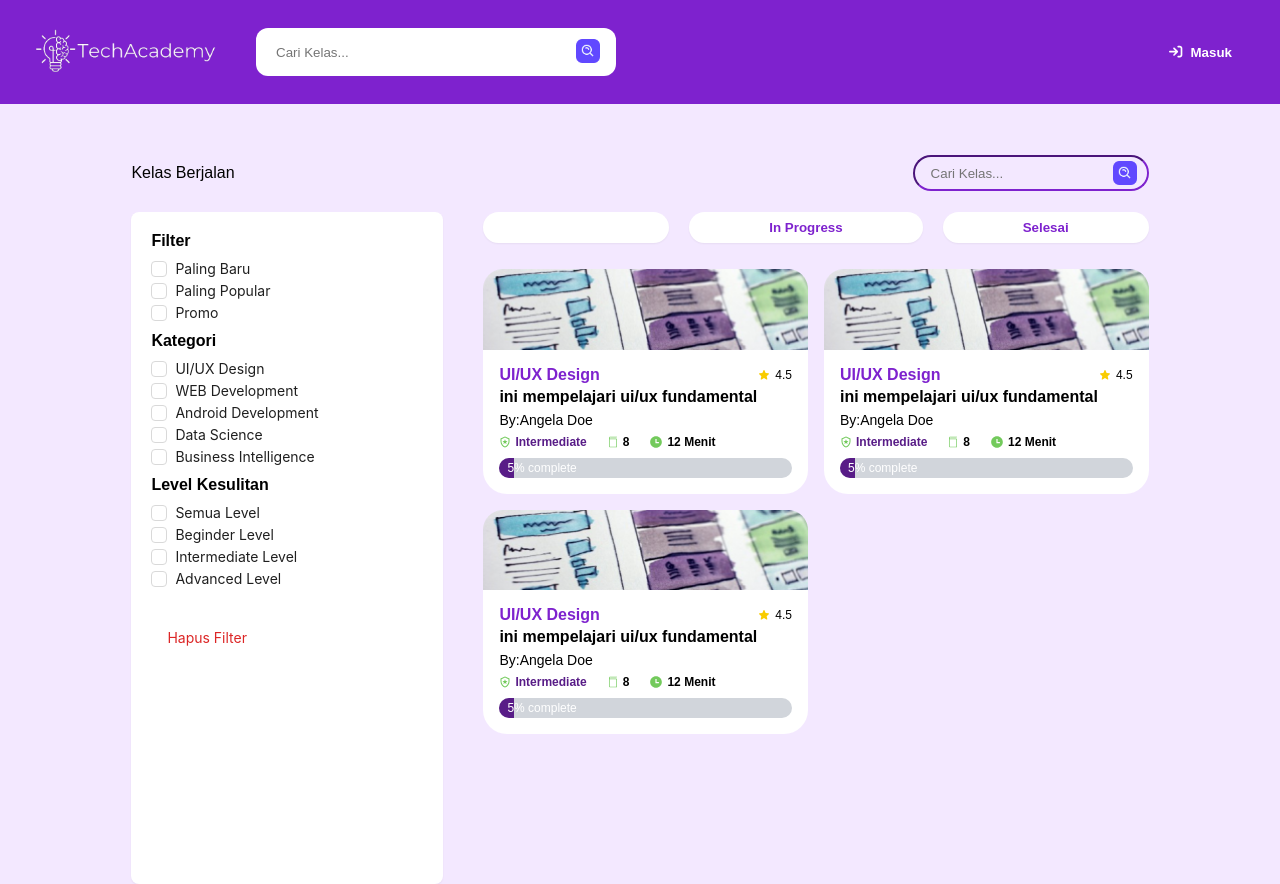
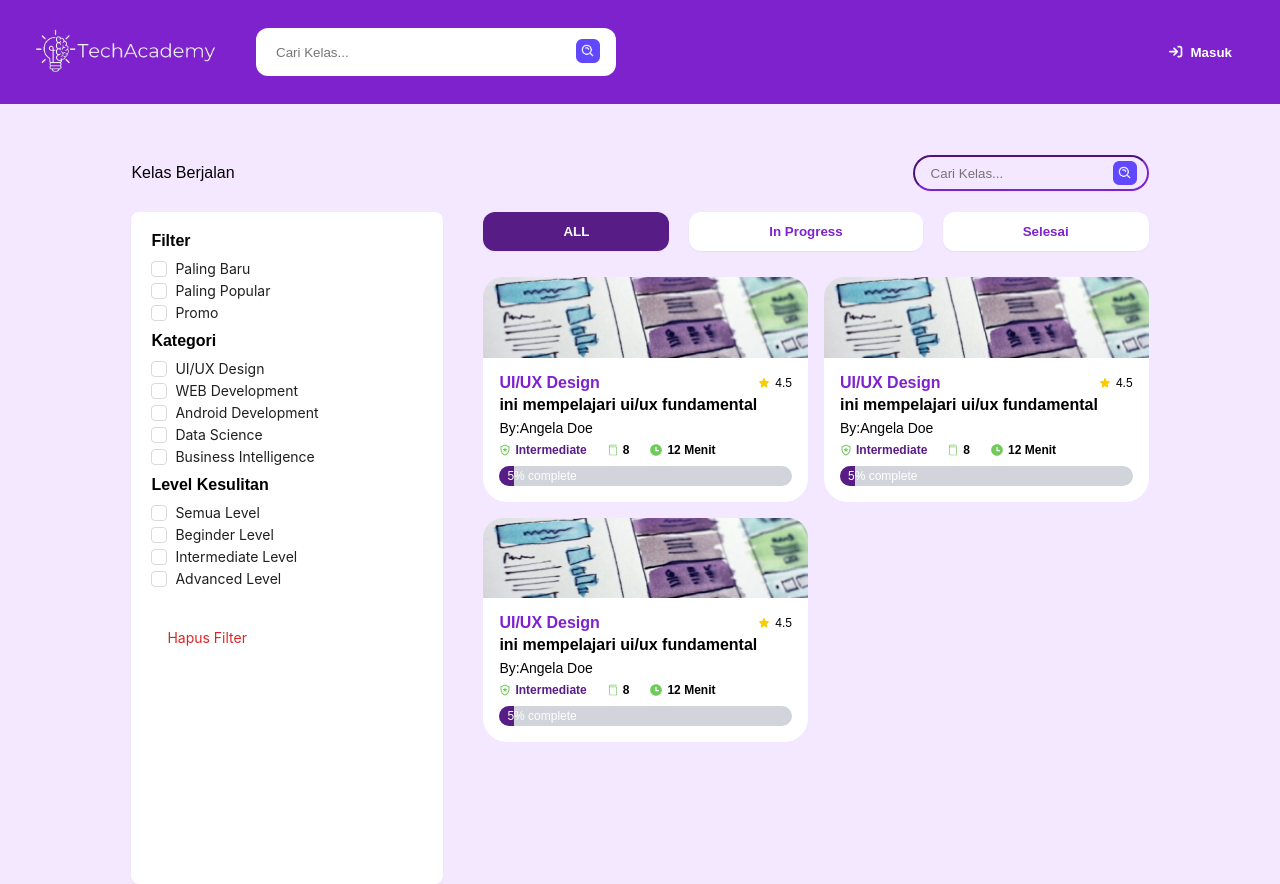
Before and after one commit to irfanmusthafaa/final_chapter_team02, a React (Vite) app: page /KelasSaya/KelasBerjalan in a window 1280 px wide. Built offline with nearby package versions, Linux system fonts and the light colour scheme.

Commit message:
perbaikan button navigasi

```diff
--- a/src/assets/components/button/buttton_navigasi/ButtonNav.jsx
+++ b/src/assets/components/button/buttton_navigasi/ButtonNav.jsx
@@ -5,7 +5,7 @@ export const NavButton = ( {button_text, onClick, isActive} ) => {
   return (
     <button
       size="large"
-      className={`bg-white py-2 px-20 cursor-pointer text-purple-700 font-bold rounded-full hover:bg-purple-900 hover:text-white border-0 shadow-sm transition-transform transform hover:scale-105 focus:outline-none  ${isActive ? 'bg-purple-900 text-white' : ''}`}
+      className={`py-3 px-20 cursor-pointer text-purple-700 font-bold rounded-xl hover:bg-purple-900 hover:text-white border-0 shadow-sm transition-transform transform hover:scale-105 focus:outline-none  ${isActive ? 'bg-purple-900 text-white' : 'bg-white'}`}
       onClick={onClick}
     >
       {button_text}
```
